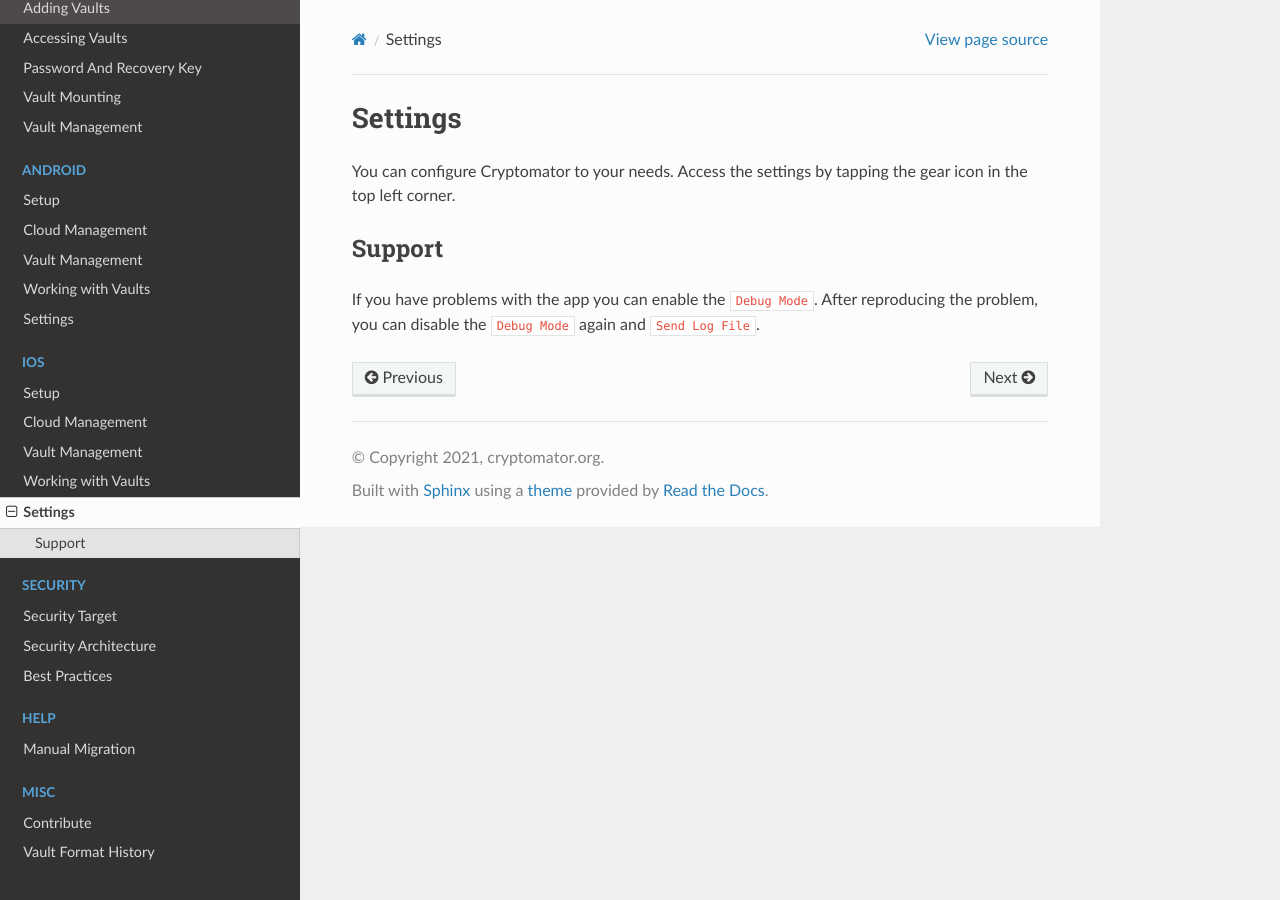
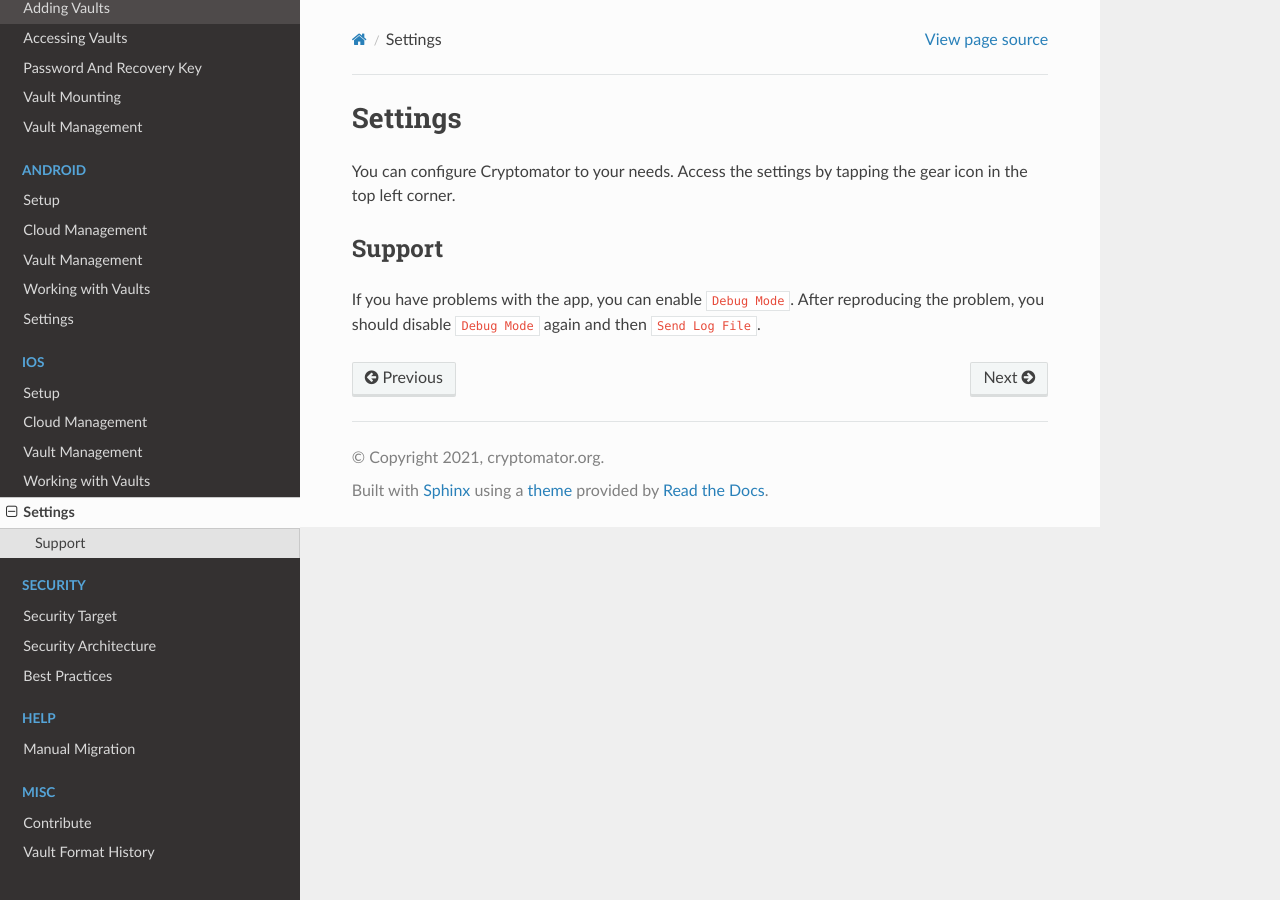
Before and after one commit to cryptomator/docs, a Sphinx documentation site: the page built from source/ios/settings.rst, in a window 1280 px wide. Built offline with Sphinx 7.4.7 and the Read the Docs theme 2.0.0, drawn with Linux system fonts in a browser that asks for light colours.

Commit message:
updated ios settings

```diff
--- a/source/ios/settings.rst
+++ b/source/ios/settings.rst
@@ -8,4 +8,4 @@
 Support
 -------
 
-If you have problems with the app you can enable the ``Debug Mode``. After reproducing the problem, you can disable the ``Debug Mode`` again and ``Send Log File``.
+If you have problems with the app, you can enable ``Debug Mode``. After reproducing the problem, you should disable ``Debug Mode`` again and then ``Send Log File``.
```
